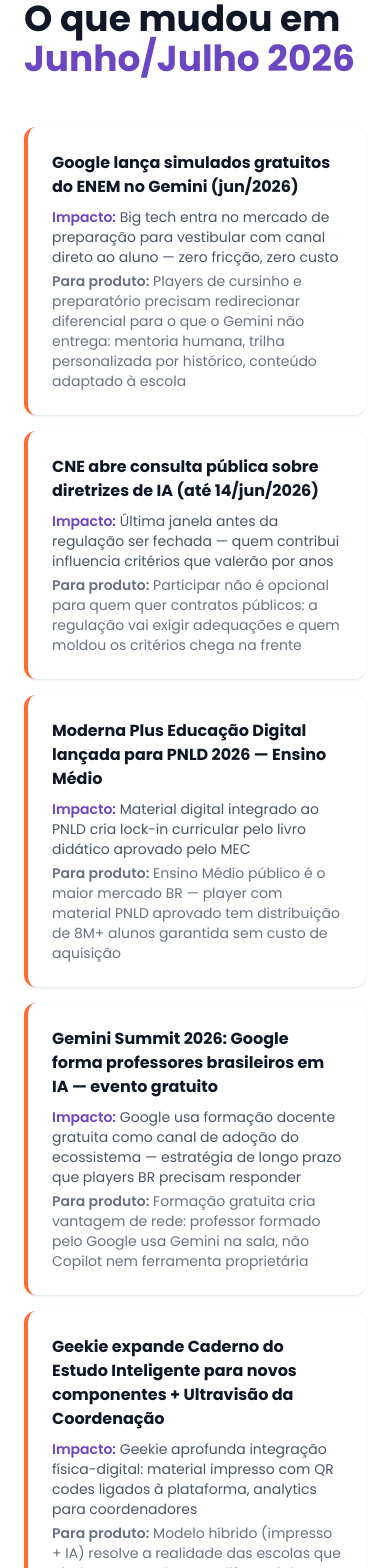
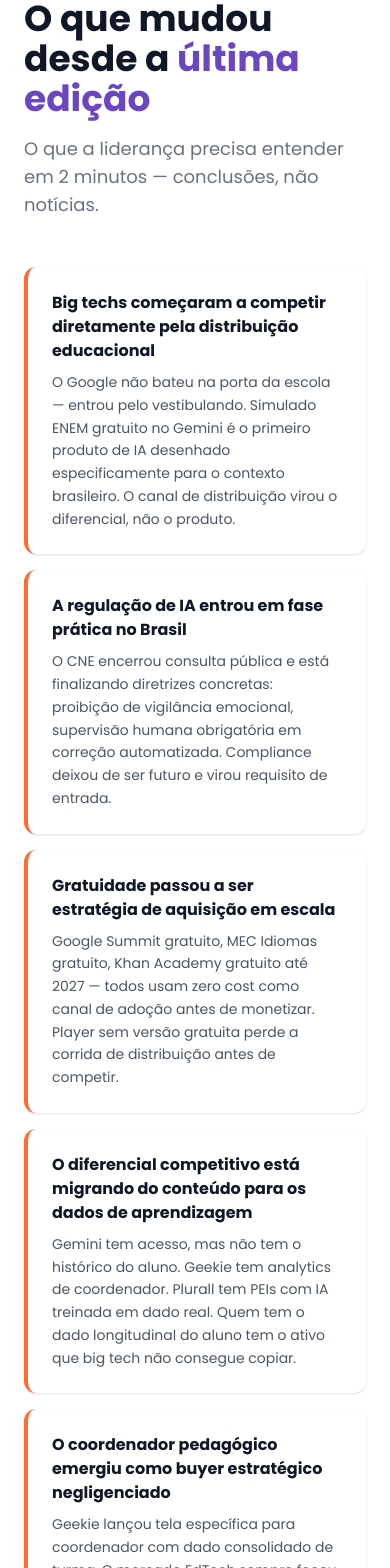
Before and after one commit to bacellarafa/pulso-ia, a React (Vite) app: page / in a window 390 px wide. Shown: the part 1980-3548 px from the top of the page. Built offline with nearby package versions, Linux system fonts and the light colour scheme.

Commit message:
content: resumo executivo vira conclusões, movimentos corrigidos, links fontes funcionando, remove Moderna Plus

```diff
--- a/src/app/App.tsx
+++ b/src/app/App.tsx
@@ -977,8 +977,8 @@
             {/* Direita — edição + logos parceiros */}
             <div className="hidden sm:flex items-center gap-4">
               <div className="flex flex-col items-end leading-none">
-                <span className="text-[11px] font-bold text-[#6B46C1] uppercase tracking-widest">Julho 2026</span>
-                <span className="text-[10px] text-gray-400 font-medium mt-0.5">Edição atual</span>
+                <span className="text-[11px] font-bold text-[#6B46C1] uppercase tracking-widest">Edição #07</span>
+                <span className="text-[10px] text-gray-400 font-medium mt-0.5">19 Jun – 03 Jul 2026</span>
               </div>
               <div className="w-px h-6 bg-gray-200" />
               <img src={logoIonica} alt="Iônica" className="h-5 w-auto" style={{ filter: 'grayscale(100%) opacity(0.45)' }} />
@@ -1097,45 +1097,41 @@
               <span className="text-sm text-[#6B46C1] font-medium">Resumo Executivo</span>
             </div>
 
-            <h2 className="text-4xl md:text-5xl text-gray-900 font-bold mb-12">
-              O que mudou em <span className="text-[#6B46C1]">Junho/Julho 2026</span>
+            <h2 className="text-4xl md:text-5xl text-gray-900 font-bold mb-4">
+              O que mudou desde a <span className="text-[#6B46C1]">última edição</span>
             </h2>
+            <p className="text-gray-500 mb-12 text-lg">O que a liderança precisa entender em 2 minutos — conclusões, não notícias.</p>
 
             <div className="space-y-4">
               {[
                 {
-                  movimento: "Google lança simulados gratuitos do ENEM no Gemini (jun/2026)",
-                  impacto: "Big tech entra no mercado de preparação para vestibular com canal direto ao aluno — zero fricção, zero custo",
-                  produto: "Players de cursinho e preparatório precisam redirecionar diferencial para o que o Gemini não entrega: mentoria humana, trilha personalizada por histórico, conteúdo adaptado à escola"
-                },
-                {
-                  movimento: "CNE abre consulta pública sobre diretrizes de IA (até 14/jun/2026)",
-                  impacto: "Última janela antes da regulação ser fechada — quem contribui influencia critérios que valerão por anos",
-                  produto: "Participar não é opcional para quem quer contratos públicos: a regulação vai exigir adequações e quem moldou os critérios chega na frente"
-                },
-                {
-                  movimento: "Moderna Plus Educação Digital lançada para PNLD 2026 — Ensino Médio",
-                  impacto: "Material digital integrado ao PNLD cria lock-in curricular pelo livro didático aprovado pelo MEC",
-                  produto: "Ensino Médio público é o maior mercado BR — player com material PNLD aprovado tem distribuição de 8M+ alunos garantida sem custo de aquisição"
-                },
-                {
-                  movimento: "Gemini Summit 2026: Google forma professores brasileiros em IA — evento gratuito",
-                  impacto: "Google usa formação docente gratuita como canal de adoção do ecossistema — estratégia de longo prazo que players BR precisam responder",
-                  produto: "Formação gratuita cria vantagem de rede: professor formado pelo Google usa Gemini na sala, não Copilot nem ferramenta proprietária"
-                },
-                {
-                  movimento: "Geekie expande Caderno do Estudo Inteligente para novos componentes + Ultravisão da Coordenação",
-                  impacto: "Geekie aprofunda integração física-digital: material impresso com QR codes ligados à plataforma, analytics para coordenadores",
-                  produto: "Modelo híbrido (impresso + IA) resolve a realidade das escolas que ainda usam caderno — diferencial que produto 100% digital não tem"
+                  conclusao: "Big techs começaram a competir diretamente pela distribuição educacional",
+                  raciocinio: "O Google não bateu na porta da escola — entrou pelo vestibulando. Simulado ENEM gratuito no Gemini é o primeiro produto de IA desenhado especificamente para o contexto brasileiro. O canal de distribuição virou o diferencial, não o produto."
+                },
+                {
+                  conclusao: "A regulação de IA entrou em fase prática no Brasil",
+                  raciocinio: "O CNE encerrou consulta pública e está finalizando diretrizes concretas: proibição de vigilância emocional, supervisão humana obrigatória em correção automatizada. Compliance deixou de ser futuro e virou requisito de entrada."
+                },
+                {
+                  conclusao: "Gratuidade passou a ser estratégia de aquisição em escala",
+                  raciocinio: "Google Summit gratuito, MEC Idiomas gratuito, Khan Academy gratuito até 2027 — todos usam zero cost como canal de adoção antes de monetizar. Player sem versão gratuita perde a corrida de distribuição antes de competir."
+                },
+                {
+                  conclusao: "O diferencial competitivo está migrando do conteúdo para os dados de aprendizagem",
+                  raciocinio: "Gemini tem acesso, mas não tem o histórico do aluno. Geekie tem analytics de coordenador. Plurall tem PEIs com IA treinada em dado real. Quem tem o dado longitudinal do aluno tem o ativo que big tech não consegue copiar."
+                },
+                {
+                  conclusao: "O coordenador pedagógico emergiu como buyer estratégico negligenciado",
+                  raciocinio: "Geekie lançou tela específica para coordenador com dado consolidado de turma. O mercado EdTech sempre focou em professor e aluno — coordenador é quem renova contrato, apresenta resultado para direção e influencia a compra do próximo ciclo."
                 },
               ].map((item, i) => (
                 <div key={i} className="bg-white p-6 rounded-xl border-l-4 border-[#FF6B35] shadow-sm hover:shadow-md transition-shadow">
-                  <p className="font-bold text-gray-900 mb-2">{item.movimento}</p>
-                  <p className="text-sm text-gray-600 mb-1"><span className="font-semibold text-[#6B46C1]">Impacto:</span> {item.impacto}</p>
-                  <p className="text-sm text-gray-500"><span className="font-semibold">Para produto:</span> {item.produto}</p>
+                  <p className="font-bold text-gray-900 mb-2 text-base">{item.conclusao}</p>
+                  <p className="text-sm text-gray-600 leading-relaxed">{item.raciocinio}</p>
                 </div>
               ))}
             </div>
+
           </motion.div>
         </div>
       </section>
@@ -1169,48 +1165,39 @@
                   color: "from-purple-600 to-purple-700"
                 },
                 {
-                  titulo: "CNE consulta pública sobre IA: janela para players BR influenciarem a regulação",
+                  titulo: "CNE encerra consulta pública sobre IA na Educação — diretrizes em fase final",
                   empresa: "CNE / MEC",
-                  data: "18 mai–14 jun/2026",
-                  resumo: "Após aprovar diretrizes em maio, CNE abriu consulta pública virtual para contribuições de escolas, empresas e especialistas até 14 de junho. Diretrizes classificam riscos: proibição de vigilância emocional, exigência de supervisão humana em correção automatizada.",
-                  impacto: "Quem contribuiu para a consulta tem argumento técnico de alinhamento regulatório no processo comercial. Quem não contribuiu se submete aos critérios de quem contribuiu.",
-                  fonte: "https://www.apufsc.org.br/2026/05/12/cne-aprova-diretrizes-para-ia-na-educacao/",
+                  data: "18 mai–16 jun/2026",
+                  resumo: "O CNE conduziu consulta pública via plataforma Brasil Participativo para colher contribuições de escolas, empresas e especialistas sobre as diretrizes de IA na Educação Básica e Superior. O documento proíbe vigilância emocional e exige supervisão humana em correções automatizadas.",
+                  impacto: "Quem participou tem argumento técnico de alinhamento regulatório no processo comercial. Compliance virou moat — não custo.",
+                  fonte: "https://brasilparticipativo.presidencia.gov.br/processes/iaeducacaobrasileira",
                   color: "from-purple-700 to-purple-800"
-                },
-                {
-                  titulo: "Moderna Plus Educação Digital lançada para PNLD 2026 — Ensino Médio",
-                  empresa: "Moderna / Santillana",
-                  data: "Fev–Jun 2026",
-                  resumo: "Material didático integrado para o Ensino Médio como parte do PNLD 2026, combinando recurso impresso com plataforma digital. Aprovação pelo PNLD garante distribuição para 8M+ alunos do Ensino Médio público.",
-                  impacto: "Lock-in curricular pelo livro didático aprovado. Player com material PNLD aprovado tem distribuição garantida — modelo de negócio com custo de aquisição próximo a zero.",
-                  fonte: "https://www.facebook.com/editoramoderna/videos/pnld-2026-ensino-m%C3%A9dio-moderna-plus-educa%C3%A7%C3%A3o-digital/1716753715679384/",
-                  color: "from-purple-500 to-purple-600"
                 },
                 {
                   titulo: "Google Gemini Summit 2026: formação gratuita de professores brasileiros em IA",
                   empresa: "Google Education",
-                  data: "Jun/2026",
-                  resumo: "Evento gratuito de três semanas forma professores, gestores e lideranças educacionais brasileiras em uso do Gemini. Programação inclui planos de aula aumentados, alinhamento com BNCC e uso ético e responsável da IA.",
-                  impacto: "Formação gratuita é estratégia de lock-in suave: professor formado pelo Google adota Gemini no fluxo de trabalho. Escala nacional sem custo de aquisição para o Google.",
+                  data: "Mai–Jun/2026",
+                  resumo: "Evento gratuito de três semanas formou professores, gestores e lideranças educacionais brasileiras em uso do Gemini — planos de aula aumentados, alinhamento com BNCC e uso ético de IA. Estratégia de lock-in via formação docente, não via contrato.",
+                  impacto: "Professor formado pelo Google adota Gemini no fluxo de trabalho. Escala nacional de adoção sem custo de aquisição — movimento que players BR precisam responder com formação integrada ao próprio produto.",
                   fonte: "https://patriciencias.com/google-gemini-summit-2026/",
                   color: "from-purple-600 to-violet-600"
                 },
                 {
-                  titulo: "Geekie expande Caderno do Estudo Inteligente + lança Ultravisão da Coordenação",
+                  titulo: "Geekie One lança novas ferramentas pedagógicas — Ultravisão da Coordenação",
                   empresa: "Geekie",
-                  data: "Jun/2026",
-                  resumo: "Expansão do Caderno do Estudo Inteligente para novos componentes curriculares. Lançamento da Ultravisão da Coordenação — tela de gestão com dados consolidados de alunos, turmas e professores para coordenadores pedagógicos.",
-                  impacto: "Modelo híbrido (impresso + IA + analytics) endereça realidade das escolas que não são 100% digitais. Ultravisão cria camada de gestão que retém o cliente no ecossistema.",
-                  fonte: "https://www.geekie.com.br/melhor-solucao-de-tecnologia-educacional-para-escolas-particulares-tecnologia-educacional/",
+                  data: "2026",
+                  resumo: "Geekie One disponibilizou novas ferramentas para potencializar ações pedagógicas, incluindo a Ultravisão da Coordenação — tela de gestão com dados consolidados de alunos, turmas e professores em tempo real para coordenadores pedagógicos.",
+                  impacto: "Coordenador como buyer estratégico: produto que serve ao coordenador cria retenção diferente da que serve só ao professor ou aluno. Ultravisão cria camada de gestão que fideliza o ecossistema.",
+                  fonte: "https://www.geekie.com.br/geekie-one-disponibiliza-novas-ferramentas-para-potencializar-acoes-pedagogicas/",
                   color: "from-purple-700 to-purple-800"
                 },
                 {
-                  titulo: "MEC Idiomas lançado com tutor de IA para correção de pronúncia e conversação",
+                  titulo: "MEC lança plataforma gratuita de idiomas com IA — 212 mil usuários em dias",
                   empresa: "MEC",
-                  data: "Abr–Jun/2026",
-                  resumo: "Plataforma gratuita MEC Idiomas disponível para computadores e Android/iOS oferece centenas de aulas em seis níveis de proficiência com tutor de IA que corrige pronúncia e permite prática de conversação em tempo real.",
-                  impacto: "Estado entregando produto de IA de qualidade gratuitamente cria benchmark público difícil de bater por preço. Diferencial para players privados precisa ser profundidade, personalização ou integração curricular.",
-                  fonte: "https://www.gov.br/mec/pt-br/assuntos/noticias/2026/abril/mec-lanca-orientacoes-sobre-ia-na-educacao-basica",
+                  data: "3 jun/2026",
+                  resumo: "Plataforma MEC Idiomas oferece inglês e espanhol do nível A1 ao C2 com agente de IA para apoio, esclarecimento de dúvidas e prática de conversação. Disponível em app para Android/iOS e web. Atingiu 212.302 usuários ativos em poucos dias.",
+                  impacto: "Estado entregando produto de IA de qualidade gratuitamente cria benchmark público difícil de bater por preço. Diferencial privado precisa ser personalização profunda por perfil de escola e dado longitudinal — não acesso.",
+                  fonte: "https://midiamax.com.br/cotidiano/2026/duolingo-brasileiro-mec-lanca-plataforma-gratuita-aprender-idiomas/",
                   color: "from-purple-600 to-purple-700"
                 },
               ].map((m, i) => (
@@ -1243,10 +1230,10 @@
                       <p className="text-xs font-semibold text-purple-700 mb-1">Impacto estratégico</p>
                       <p className="text-sm text-gray-700 leading-relaxed">{m.impacto}</p>
                     </div>
-                    <button className="w-full flex items-center justify-center gap-2 px-4 py-2 bg-purple-50 text-[#6B46C1] rounded-lg group-hover:bg-[#6B46C1] group-hover:text-white transition-all font-medium text-sm mt-4">
+                    <a href={m.fonte} target="_blank" rel="noopener noreferrer" className="w-full flex items-center justify-center gap-2 px-4 py-2 bg-purple-50 text-[#6B46C1] rounded-lg group-hover:bg-[#6B46C1] group-hover:text-white transition-all font-medium text-sm mt-4">
                       <ExternalLink className="w-4 h-4" />
                       Ver fonte
-                    </button>
+                    </a>
                   </div>
                 </motion.div>
               ))}
@@ -1413,7 +1400,7 @@
               <div className="bg-red-50 rounded-2xl p-8 border border-red-100">
                 <div className="flex items-center gap-2 mb-6">
                   <TrendingDown className="w-5 h-5 text-red-500" />
-                  <p className="font-bold text-red-700 text-sm uppercase tracking-wide">Virou commodity em Julho/2026</p>
+                  <p className="font-bold text-red-700 text-sm uppercase tracking-wide">Virou commodity</p>
                 </div>
                 <div className="space-y-4">
                   {[
@@ -1437,7 +1424,7 @@
               <div className="bg-green-50 rounded-2xl p-8 border border-green-100">
                 <div className="flex items-center gap-2 mb-6">
                   <CheckCircle className="w-5 h-5 text-green-600" />
-                  <p className="font-bold text-green-700 text-sm uppercase tracking-wide">Ainda diferencia em Julho/2026</p>
+                  <p className="font-bold text-green-700 text-sm uppercase tracking-wide">Ainda diferencia</p>
                 </div>
                 <div className="space-y-4">
                   {[
@@ -1488,7 +1475,7 @@
                   {[
                     { titulo: "Gemini vai dominar a preparação para o ENEM", desc: "A ferramenta tem acesso, mas não tem o histórico do aluno nem o contexto da escola. Adoção massiva não é uso pedagógico real." },
                     { titulo: "IA regulamentada = IA paralisada", desc: "As diretrizes do CNE definem balizas, não proibições. Compliance vai acelerar adoção institucional, não frear." },
-                    { titulo: "PNLD digital vai substituir o livro impresso", desc: "Escola pública ainda tem realidade de conectividade fragmentada. Material híbrido (impresso + digital) é o produto viável, não 100% digital." },
+                    { titulo: "Formação docente em IA vai transformar a sala de aula rapidamente", desc: "Formação pontual sem mudança estrutural de currículo e avaliação não gera impacto sustentado. O que muda a sala de aula é formação integrada ao uso real da ferramenta — não evento isolado." },
                   ].map((item, i) => (
                     <div key={i} className="flex items-start gap-3">
                       <span className="text-orange-400 mt-1 flex-shrink-0">▸</span>
@@ -1508,7 +1495,7 @@
                 <div className="space-y-5">
                   {[
                     { titulo: "Distribuição gratuita como estratégia de lock-in", desc: "Google Summit, MEC Idiomas, Khan Academy gratuito — todos usam gratuidade como canal de adoção. Modelo que players BR deveriam considerar para ganhar escala antes de monetizar." },
-                    { titulo: "Material PNLD como ativo estratégico de distribuição", desc: "Moderna Plus para Ensino Médio é prova: material aprovado pelo PNLD é o canal de distribuição mais barato do país para escola pública — zero custo de aquisição." },
+                    { titulo: "Coordenador pedagógico como novo centro de decisão de compra", desc: "Geekie lançou produto específico para coordenador. MEC e Google formam gestores, não só professores. Produto que serve ao coordenador cria retenção diferente — ele renova contrato e apresenta resultado para direção." },
                     { titulo: "Regulação criando requisito de entrada, não barreira", desc: "CNE definiu o que não pode. Quem está adequado usa conformidade como argumento comercial. Compliance é moat, não custo." },
                   ].map((item, i) => (
                     <div key={i} className="flex items-start gap-3">
@@ -1600,9 +1587,9 @@
                   destaque: false
                 },
                 {
-                  titulo: "Conteúdo PNLD com IA integrada — ensino médio público",
-                  desc: "Moderna Plus para PNLD 2026 é prova de modelo: material aprovado = distribuição de 8M alunos sem custo de aquisição. Para players com capacidade editorial, PNLD digital com IA é o maior canal de escala do país.",
-                  persona: "Público",
+                  titulo: "Analytics para coordenador com dado real de turma e professor",
+                  desc: "Geekie validou a demanda com Ultravisão da Coordenação. Coordenador é quem renova contrato e apresenta resultado para direção. Produto que entrega visão consolidada de gestão cria retenção que ferramenta de aluno não cria.",
+                  persona: "Gestão",
                   destaque: true
                 },
                 {
```
Also changed, not shown: 3 other files (tests, documents, lock files or other folders).
